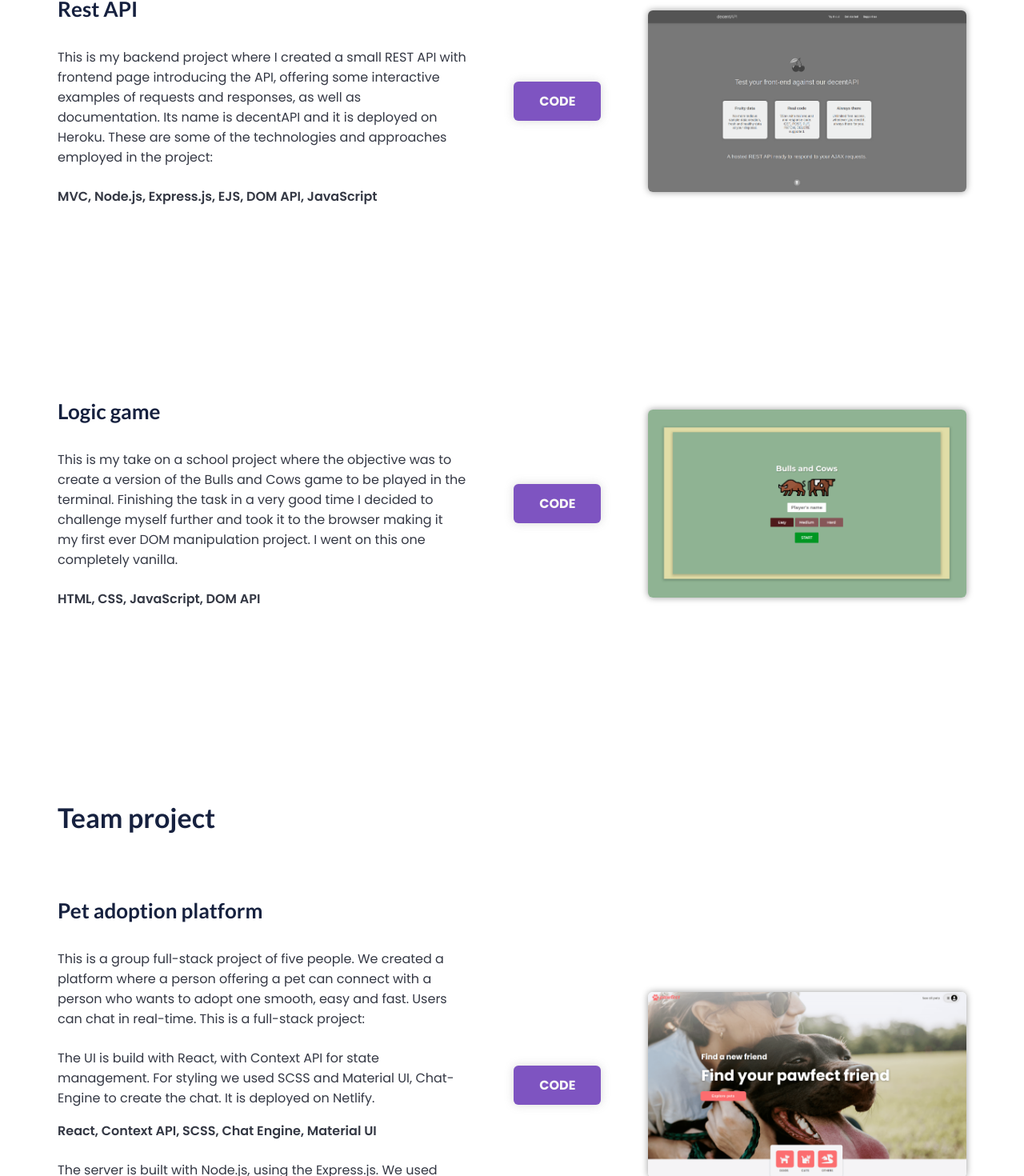
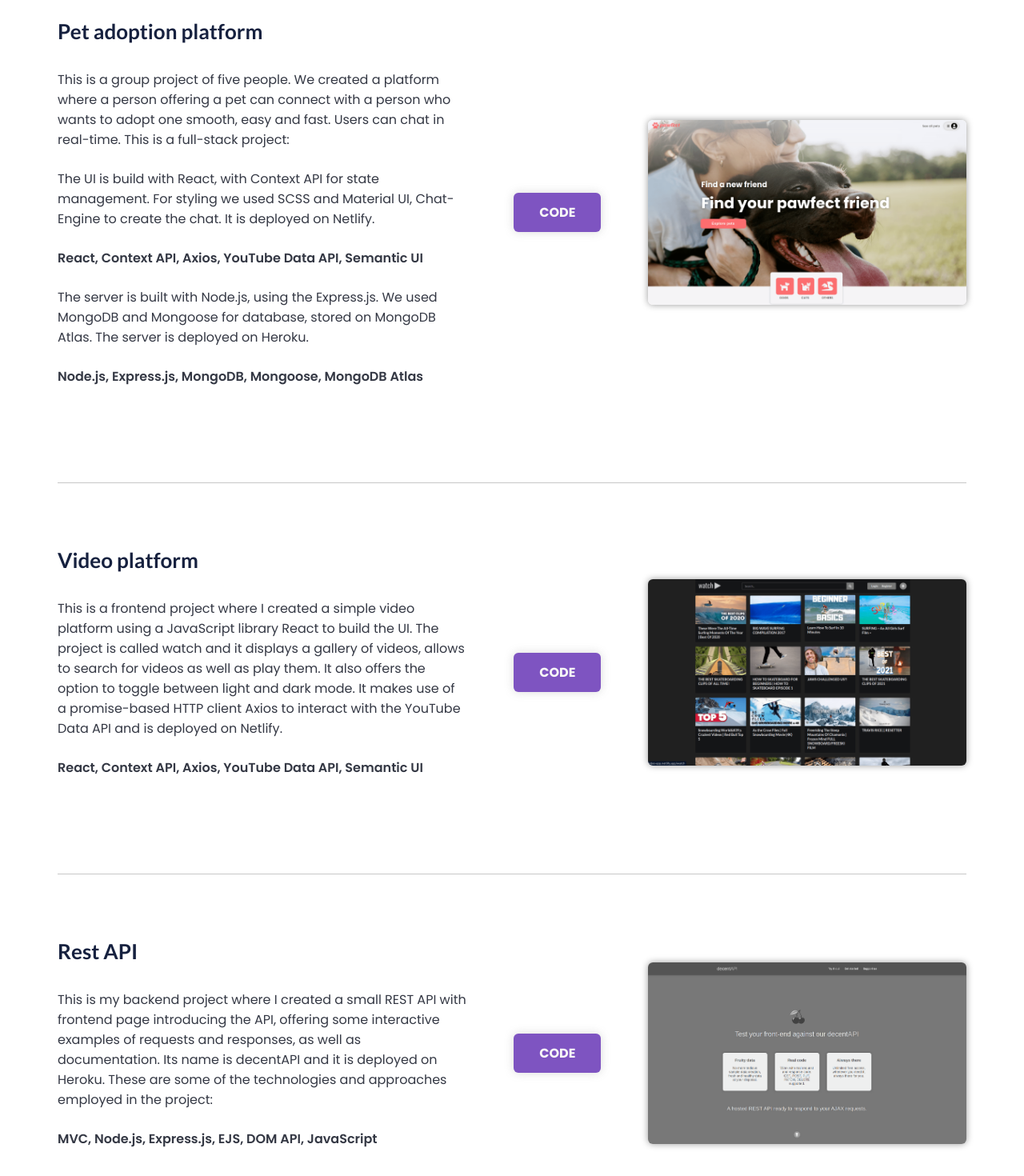
Before and after one commit to osmonoh/portfolio-react, a React (Create React App) app: page /pages/projects in a window 1280 px wide. Shown: the part 988-2458 px from the top of the page at 80% size. Built offline with nearby package versions, Linux system fonts and the light colour scheme.

Commit message:
add siba + data.js + redo projects

```diff
--- /dev/null
+++ b/src/data/data.js
@@ -0,0 +1,69 @@
+import watchImg from "../images/watch-home.png";
+import decentImg from "../images/decent-home.png";
+import gameImg from "../images/bulls.png";
+import pawfectImg from "../images/pawfect.png";
+import sibaImg from "../images/siba-shop.png";
+
+const projects = [
+  {
+    name: "Online shop ",
+    text: [""],
+    keyWords: [["React", "Context API", "Axios", "SASS", "Material UI"]],
+    gitHubURL: "https://github.com/osmonoh/siba-shop",
+    siteURL: "https://siba-shop-app.netlify.app/",
+    img: sibaImg,
+  },
+  {
+    name: "Pet adoption platform",
+    preText: [
+      "This is a group project of five people. We created a platform where a person offering a pet can connect with a person who wants to adopt one smooth, easy and fast. Users can chat in real-time. This is a full-stack project:",
+    ],
+    text: [
+      "The UI is build with React, with Context API for state management. For styling we used SCSS and Material UI, Chat-Engine to create the chat. It is deployed on Netlify.",
+      "The server is built with Node.js, using the Express.js. We used MongoDB and Mongoose for database, stored on MongoDB Atlas. The server is deployed on Heroku.",
+    ],
+    keyWords: [
+      ["React", "Context API", "Axios", "YouTube Data API", "Semantic UI"],
+      ["Node.js", "Express.js", "MongoDB", "Mongoose", "MongoDB Atlas"],
+    ],
+    gitHubURL: "https://github.com/osmonoh/react-video-platform",
+    siteURL: "https://watch-video-app.netlify.app/",
+    img: pawfectImg,
+  },
+  {
+    name: "Video platform",
+    text: [
+      "This is a frontend project where I created a simple video platform using a JavaScript library React to build the UI. The project is called watch and it displays a gallery of videos, allows to search for videos as well as play them. It also offers the option to toggle between light and dark mode. It makes use of a promise-based HTTP client Axios to interact with the YouTube Data API and is deployed on Netlify.",
+    ],
+    keyWords: [
+      ["React", "Context API", "Axios", "YouTube Data API", "Semantic UI"],
+    ],
+    gitHubURL: "https://github.com/osmonoh/react-video-platform",
+    siteURL: "https://watch-video-app.netlify.app/",
+    img: watchImg,
+  },
+  {
+    name: "Rest API",
+    text: [
+      "This is my backend project where I created a small REST API with frontend page introducing the API, offering some interactive examples of requests and responses, as well as documentation. Its name is decentAPI and it is deployed on Heroku. These are some of the technologies and approaches employed in the project:",
+    ],
+    keyWords: [
+      ["MVC", "Node.js", "Express.js", "EJS", "DOM API", "JavaScript"],
+    ],
+    gitHubURL: "https://github.com/osmonoh/rest-api",
+    siteURL: "https://decentapi.herokuapp.com/",
+    img: decentImg,
+  },
+  {
+    name: "Logic game",
+    text: [
+      "This is my take on a school project where the objective was to create a version of the Bulls and Cows game to be played in the terminal. Finishing the task in a very good time I decided to challenge myself further and took it to the browser making it my first ever DOM manipulation project. I went on this one completely vanilla.",
+    ],
+    keyWords: [["HTML", "CSS", "JavaScript", "DOM API"]],
+    gitHubURL: "https://github.com/osmonoh/bulls-and-cows",
+    siteURL: "https://bulls-cows.netlify.app/",
+    img: gameImg,
+  },
+];
+
+export { projects };
--- a/src/pages/Projects.js
+++ b/src/pages/Projects.js
@@ -1,9 +1,6 @@
 import React from "react";
 
-import watchImg from "../images/watch-home.png";
-import decentImg from "../images/decent-home.png";
-import gameImg from "../images/bulls.png";
-import pawfectImg from "../images/pawfect.png";
+import { projects } from "../data/data";
 
 const Projects = () => {
   return (
@@ -11,27 +8,34 @@ const Projects = () => {
       <div className="projects">
         <h2 className="projects-heading">Projects</h2>
         <div className="projects-content">
-          {/* PROJECT 1  */}
-          <article className="project">
+          {projects.map((item, i) => {
+            return (
+              <article className="project" key={i}>
                 <div className="project-text">
-              <h4 className="project-text-heading">Video platform</h4>
-              <p className="project-text-proper">
-                This is a frontend project where I created a simple video
-                platform using a JavaScript library React to build the UI. The
-                project is called watch and it displays a gallery of videos,
-                allows to search for videos as well as play them. It also offers
-                the option to toggle between light and dark mode. It makes use
-                of a promise-based HTTP client Axios to interact with the
-                YouTube Data API and is deployed on Netlify.
+                  <h4 className="project-text-heading">{item.name}</h4>
+                  {item.preText &&
+                    item.preText.map((el, i) => (
+                      <p className="project-text-proper" key={i}>
+                        {el}
                       </p>
-              <p className="project-text-keywords">
-                React, Context API, Axios, YouTube Data API, Semantic UI
+                    ))}
+                  {item.text.map((el, i) => {
+                    return (
+                      <div>
+                        <p className="project-text-proper" key={i}>
+                          {el}
                         </p>
+                        <p className="project-text-keywords" key={i}>
+                          {item.keyWords[i].join(", ")}
+                        </p>
+                      </div>
+                    );
+                  })}
                 </div>
                 <div className="project-buttons">
                   <a
                     className="btn-project btn-code"
-                href="https://github.com/osmonoh/react-video-platform"
+                    href={item.gitHubURL}
                     target="_blank"
                     rel="noreferrer"
                     title="See code on GitHub"
@@ -41,143 +45,17 @@ const Projects = () => {
                 </div>
                 <div className="project-image">
                   <a
-                href="https://watch-video-app.netlify.app/"
+                    href={item.siteURL}
                     target="_blank"
                     rel="noreferrer"
                     title="Go to website"
                   >
-                <img src={watchImg} alt="video platform" />
+                    <img src={item.img} alt="video platform" />
                   </a>
                 </div>
               </article>
-          {/* PROJECT 2  */}
-          <article className="project">
-            <div className="project-text">
-              <h4 className="project-text-heading">Rest API</h4>
-              <p className="project-text-proper">
-                This is my backend project where I created a small REST API with
-                frontend page introducing the API, offering some interactive
-                examples of requests and responses, as well as documentation.
-                Its name is decentAPI and it is deployed on Heroku. These are
-                some of the technologies and approaches employed in the project:
-              </p>
-              <p className="project-text-keywords">
-                MVC, Node.js, Express.js, EJS, DOM API, JavaScript
-              </p>
-            </div>
-            <div className="project-buttons">
-              <a
-                className="btn-project btn-code"
-                href="https://github.com/osmonoh/rest-api"
-                target="_blank"
-                rel="noreferrer"
-                title="See code on GitHub"
-              >
-                <p>code</p>
-              </a>
-            </div>
-            <div className="project-image">
-              <a
-                href="https://decentapi.herokuapp.com/"
-                target="_blank"
-                rel="noreferrer"
-                title="Go to website"
-              >
-                <img src={decentImg} alt="rest api" />
-              </a>
-            </div>
-          </article>
-          {/* PROJECT 3  */}
-          <article className="project">
-            <div className="project-text">
-              <h4 className="project-text-heading">Logic game</h4>
-              <p className="project-text-proper">
-                This is my take on a school project where the objective was to
-                create a version of the Bulls and Cows game to be played in the
-                terminal. Finishing the task in a very good time I decided to
-                challenge myself further and took it to the browser making it my
-                first ever DOM manipulation project. I went on this one
-                completely vanilla.
-              </p>
-              <p className="project-text-keywords">
-                HTML, CSS, JavaScript, DOM API
-              </p>
-            </div>
-            <div className="project-buttons">
-              <a
-                className="btn-project btn-code"
-                href="https://github.com/osmonoh/bulls-and-cows"
-                target="_blank"
-                rel="noreferrer"
-                title="See code on GitHub"
-              >
-                <p>code</p>
-              </a>
-            </div>
-            <div className="project-image">
-              <a
-                href="https://bulls-cows.netlify.app/"
-                target="_blank"
-                rel="noreferrer"
-                title="Go to website"
-              >
-                <img src={gameImg} alt="logic game" />
-              </a>
-            </div>
-          </article>
-          {/* TEAM PROJECTS   */}
-          <h3 className="team-heading">Team project</h3>
-          {/* PROJECT 4   */}
-          <article className="project">
-            <div className="project-text">
-              <h4 className="project-text-heading">Pet adoption platform</h4>
-              <div className="project-text-proper">
-                <p>
-                  This is a group full-stack project of five people. We created
-                  a platform where a person offering a pet can connect with a
-                  person who wants to adopt one smooth, easy and fast. Users can
-                  chat in real-time. This is a full-stack project:
-                </p>
-                <p>
-                  The UI is build with React, with Context API for state
-                  management. For styling we used SCSS and Material UI,
-                  Chat-Engine to create the chat. It is deployed on Netlify.
-                </p>
-                <p className="project-text-keywords">
-                  React, Context API, SCSS, Chat Engine, Material UI
-                </p>
-                <p>
-                  The server is built with Node.js, using the Express.js. We
-                  used MongoDB and Mongoose for database, stored on MongoDB
-                  Atlas. The server is deployed on Heroku.
-                </p>
-                <p className="project-text-keywords">
-                  Node.js, Express.js, MongoDB, Mongoose, MongoDB Atlas
-                </p>
-              </div>
-            </div>
-            <div className="project-buttons">
-              <a
-                className="btn-project btn-code"
-                href="https://github.com/osmonoh/pawfect-frontend"
-                target="_blank"
-                rel="noreferrer"
-                title="See code on GitHub"
-              >
-                <p>code</p>
-              </a>
-            </div>
-            <div className="project-image">
-              <a
-                href="https://pawfect.netlify.app/"
-                target="_blank"
-                rel="noreferrer"
-                title="Go to website"
-              >
-                <img src={pawfectImg} alt="pet adoption site" />
-              </a>
-            </div>
-          </article>
+            );
+          })}
         </div>
       </div>
     </div>
--- a/src/style/_projects.scss
+++ b/src/style/_projects.scss
@@ -21,7 +21,11 @@
   }
 
   .project {
-    margin-bottom: 24rem;
+    border-top: 1px solid #c7c7c7;
+    padding-top: 8rem;
+    // margin-bottom: 24rem;
+    margin-bottom: 9.6rem;
+
     display: flex;
     flex-wrap: wrap;
     justify-content: space-between;
@@ -74,6 +78,7 @@
 
       &-keywords {
         font-weight: 600;
+        margin-bottom: 2.4rem;
       }
     }
 
```
Also changed, not shown: 1 other file (tests, documents, lock files or other folders). Lines whose indentation alone changed are shown as unchanged.
